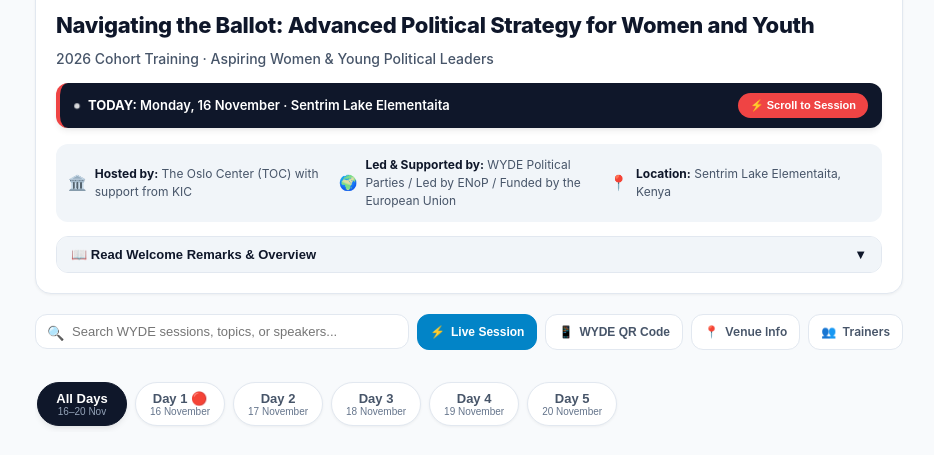
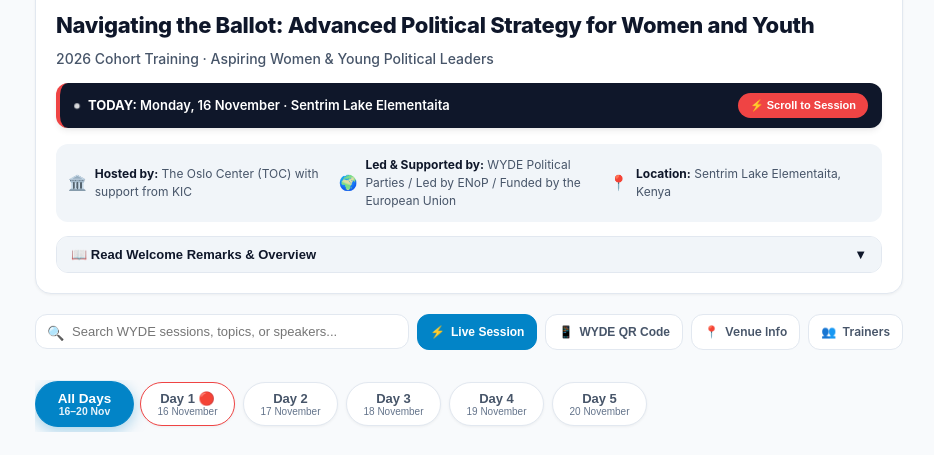
Before and after one commit to pizzel/elementaita-programs-2026, a website: page wyde.html in a window 1280 px wide. Shown: the part 322-777 px from the top of the page, without its empty margins (171-1105 px from the left). Drawn offline with Linux system fonts and the light colour scheme.

Commit message:
Center active day pill smoothly and add brand dynamic background color styling

```diff
--- a/assets/css/style.css
+++ b/assets/css/style.css
@@ -384,40 +384,62 @@ body {
   flex: 0 0 auto;
   border: 1px solid var(--border-color);
   background: #ffffff;
-  padding: 8px 14px;
+  padding: 8px 16px;
   border-radius: var(--radius-full);
   font-size: 13px;
   font-weight: 600;
   color: var(--text-secondary);
   cursor: pointer;
-  transition: var(--transition);
+  transition: all 0.25s cubic-bezier(0.4, 0, 0.2, 1);
   display: flex;
   flex-direction: column;
   align-items: center;
   box-shadow: var(--shadow-sm);
-  min-width: 90px;
+  min-width: 95px;
+  scroll-margin: 20px;
 }
 
 .day-btn span.day-sub {
   font-size: 10px;
   font-weight: 500;
   color: var(--text-muted);
+  transition: color 0.2s ease;
 }
 
 .day-btn:hover {
   border-color: #cbd5e1;
   background: #f8fafc;
+  transform: translateY(-1px);
 }
 
 .day-btn.active {
-  background: #0f172a;
-  color: #ffffff;
-  border-color: #0f172a;
-  box-shadow: var(--shadow-md);
+  background: var(--primary, #0284c7) !important;
+  color: #ffffff !important;
+  border-color: var(--primary, #0284c7) !important;
+  box-shadow: 0 4px 14px rgba(2, 132, 199, 0.35) !important;
+  transform: scale(1.04);
 }
 
 .day-btn.active span.day-sub {
-  color: #94a3b8;
+  color: rgba(255, 255, 255, 0.9) !important;
+  font-weight: 600;
+}
+
+/* Today pill highlight */
+.day-btn.is-today {
+  border-color: #ef4444;
+  position: relative;
+}
+
+.day-btn.is-today.active {
+  background: linear-gradient(135deg, #ef4444, #dc2626) !important;
+  border-color: #dc2626 !important;
+  box-shadow: 0 4px 16px rgba(239, 68, 68, 0.45) !important;
+  color: #ffffff !important;
+}
+
+.day-btn.is-today.active span.day-sub {
+  color: #fee2e2 !important;
 }
 
 /* Controls Bar (Search + Filter + Quick Actions) */
--- a/assets/js/app.js
+++ b/assets/js/app.js
@@ -269,7 +269,7 @@ function renderDaySelector(program) {
 
   let html = `
     <div class="day-scroll-bar">
-      <button class="day-btn ${activeDayFilter === 'all' ? 'active' : ''}" onclick="filterByDay('all')">
+      <button id="day-btn-all" class="day-btn ${activeDayFilter === 'all' ? 'active' : ''}" onclick="filterByDay('all')">
         <span>All Days</span>
         <span class="day-sub">16–20 Nov</span>
       </button>
@@ -280,7 +280,7 @@ function renderDaySelector(program) {
     const isToday = state.matchedDay && state.matchedDay.dayNumber === day.dayNumber;
 
     html += `
-      <button class="day-btn ${isAct ? 'active' : ''}" onclick="filterByDay(${day.dayNumber})">
+      <button id="day-btn-${day.dayNumber}" class="day-btn ${isAct ? 'active' : ''} ${isToday ? 'is-today' : ''}" onclick="filterByDay(${day.dayNumber})">
         <span>Day ${day.dayNumber} ${isToday ? '🔴' : ''}</span>
         <span class="day-sub">${day.dayName.split(',')[1].trim()}</span>
       </button>
@@ -289,6 +289,27 @@ function renderDaySelector(program) {
 
   html += `</div>`;
   container.innerHTML = html;
+
+  // Smooth scroll active pill to center
+  setTimeout(centerActiveDayPill, 100);
+}
+
+// Center active day pill horizontally in the scrollbar
+function centerActiveDayPill() {
+  const scrollContainer = document.querySelector('.day-scroll-bar');
+  const activePill = document.querySelector('.day-btn.active');
+  if (!scrollContainer || !activePill) return;
+
+  const pillOffset = activePill.offsetLeft;
+  const pillWidth = activePill.offsetWidth;
+  const containerWidth = scrollContainer.offsetWidth;
+
+  const targetScroll = pillOffset - (containerWidth / 2) + (pillWidth / 2);
+
+  scrollContainer.scrollTo({
+    left: Math.max(0, targetScroll),
+    behavior: 'smooth'
+  });
 }
 
 function filterByDay(dayNum) {
@@ -296,6 +317,8 @@ function filterByDay(dayNum) {
   const program = PROGRAMS_DATA.programs[currentProgramKey];
   renderDaySelector(program);
   renderSessions(program);
+
+  centerActiveDayPill();
 
   if (dayNum !== 'all') {
     const el = document.getElementById(`day-${dayNum}`);
@@ -660,7 +683,7 @@ function copyProgramUrl() {
 
 function registerServiceWorker() {
   if ('serviceWorker' in navigator) {
-    navigator.serviceWorker.register('sw.js?v=4').catch(() => {
+    navigator.serviceWorker.register('sw.js?v=5').catch(() => {
       // Offline fallback
     });
   }
--- a/sw.js
+++ b/sw.js
@@ -1,4 +1,4 @@
-const CACHE_NAME = 'elementaita-programs-v4';
+const CACHE_NAME = 'elementaita-programs-v5';
 const STATIC_ASSETS = [
   './',
   './index.html',
--- a/wyde.html
+++ b/wyde.html
@@ -12,7 +12,7 @@
 
   <link rel="manifest" href="manifest.json" />
   <meta name="theme-color" content="#0284c7" />
-  <link rel="stylesheet" href="assets/css/style.css?v=4" />
+  <link rel="stylesheet" href="assets/css/style.css?v=5" />
 </head>
 <body data-standalone="wyde">
 
@@ -170,7 +170,7 @@
     </div>
   </div>
 
-  <script src="data.js?v=4"></script>
-  <script src="assets/js/app.js?v=4"></script>
+  <script src="data.js?v=5"></script>
+  <script src="assets/js/app.js?v=5"></script>
 </body>
 </html>
```
Also changed, not shown: ewip.html (+3 -3 lines), index.html (+3 -3 lines).
